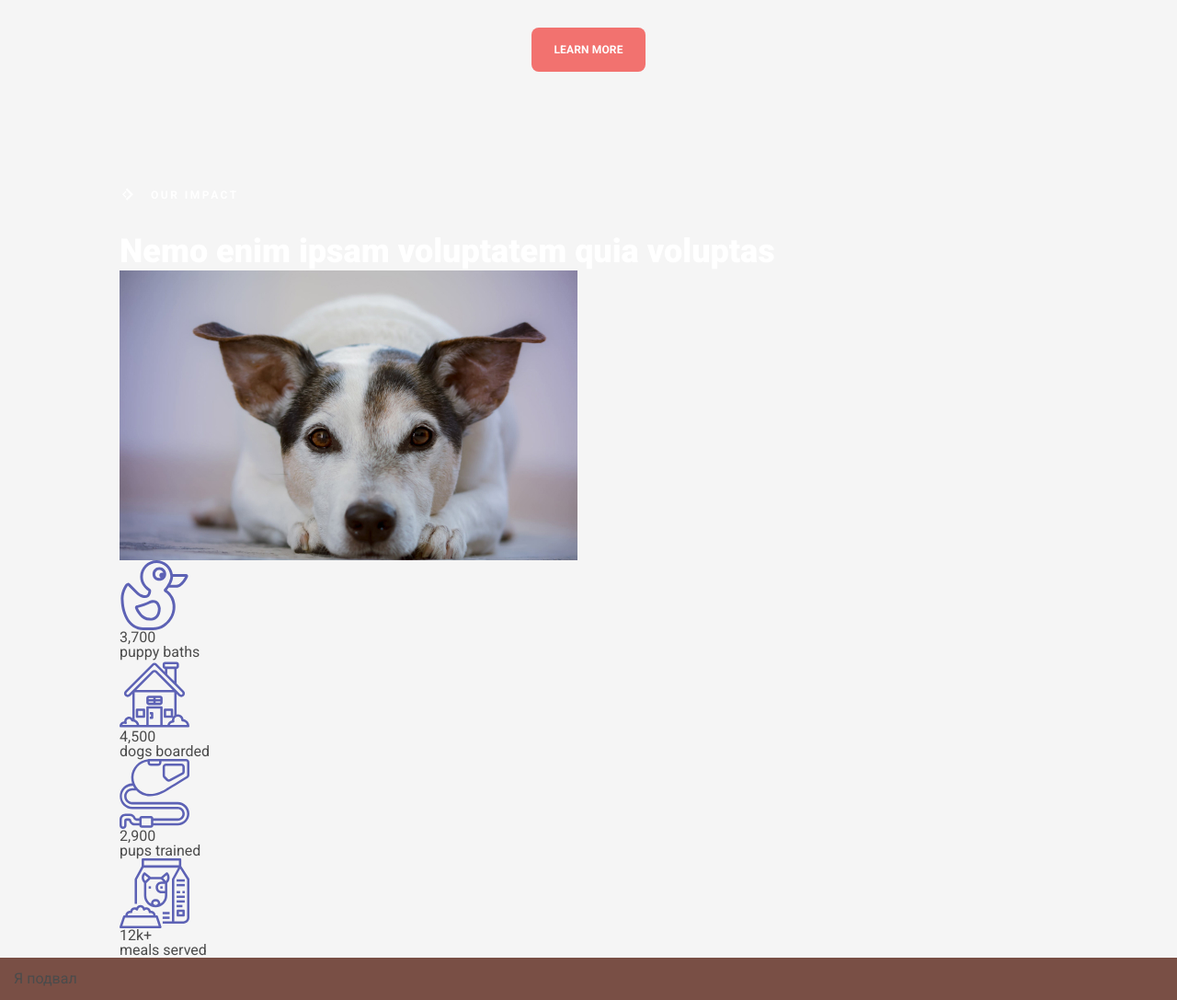
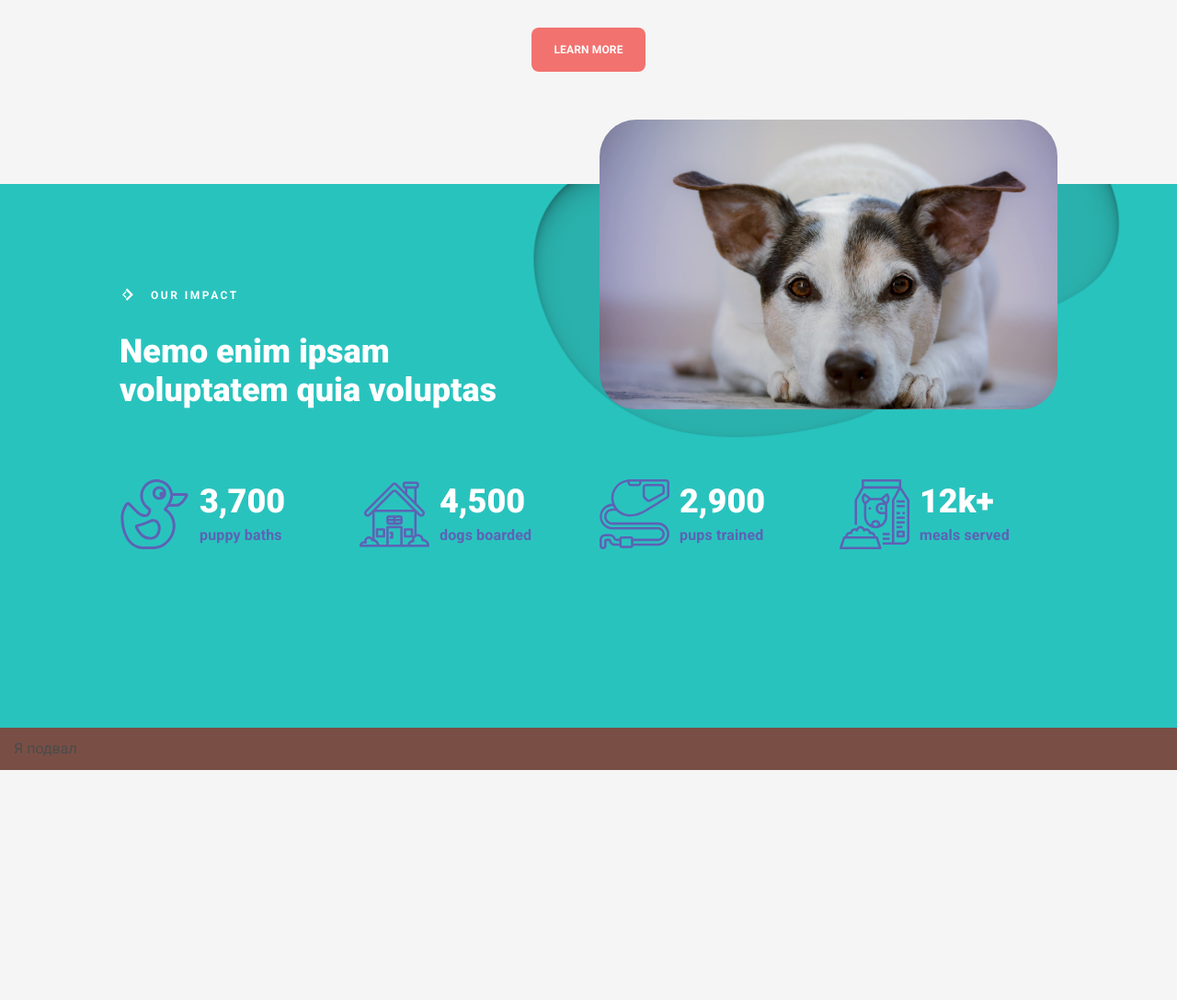
Before and after one commit to dreamsoundx/doggie-daycare, a plain HTML site: page index.html in a window 1280 px wide. Shown: the part 3100-4187 px from the top of the page at 92% size. After the commit the page ends 3937 px from the top, so only its background shows below. Drawn offline with Linux system fonts and the light colour scheme.

Commit message:
feat: finish impact scss

```diff
--- a/css/style.scss
+++ b/css/style.scss
@@ -435,70 +435,135 @@ body {
 
 .impact {
   // .impact__container
-
+  position: relative;
+  background-color: #29c3be;
   &__container {
+    position: relative;
   }
 
   // .impact__content
 
   &__content {
+    position: relative;
+    padding: 0px 0px 194px 0px;
+    &::before {
+      content: '';
+      position: absolute;
+      top: 0;
+      right: 50%;
+      transform: translate(87%, 0px);
+      width: 68%;
+      height: 100%;
+      background: url('../assets/impact/img/decor.png') 0 0 / 100% no-repeat;
+    }
+  }
+
+  // .impact__row
+
+  &__row {
+    position: relative;
+    display: flex;
+    margin: 0px -12px;
+    &:not(:last-child) {
+      margin-bottom: 76px;
+    }
   }
 
   // .impact__body
 
   &__body {
+    align-self: flex-end;
+    padding: 20px 12px 0px 12px;
+    flex: 0 1 50%;
   }
 
   // .impact__header
 
   &__header {
+    // padding: 20px 0px 0px 0px;
+    max-width: 420px;
   }
 
   // .impact__image
 
   &__image {
+    flex: 0 1 50%;
+    padding: 0px 12px;
+    margin: -6.7% 0px 0px 0px;
   }
 
   // .impact__img
 
   &__img {
+    max-width: 100%;
+    border-radius: 40px;
   }
 
   // .impact__items
 
   &__items {
+    display: flex;
+    flex-wrap: wrap;
+    align-items: flex-start;
+    margin: 0px -12px;
+    row-gap: 24px;
   }
 
   // .impact__item
 
   &__item {
+    flex: 1 1 25%;
+    padding: 0px 12px;
+    min-width: 205px;
   }
 }
 
 .item-impact {
+  display: flex;
+  align-items: flex-start;
+  column-gap: 11px;
   // .item-impact__icon
 
   &__icon {
+    flex: 0 0 76px;
+    height: 76px;
+    display: flex;
+    justify-content: center;
+    align-items: flex-end;
   }
 
   // .item-impact__img
 
   &__img {
+    max-width: 100%;
+    max-height: 76px;
   }
 
   // .item-impact__body
 
   &__body {
+    align-self: center;
   }
 
   // .item-impact__value
 
   &__value {
+    font-weight: 900;
+    font-size: 36px;
+    line-height: 117%;
+    color: #ffffff;
+    &:not(:last-child) {
+      margin-bottom: 3px;
+    }
   }
 
   // .item-impact__text
 
   &__text {
+    font-weight: 700;
+    line-height: 150%;
+    letter-spacing: 0.15px;
+    color: #5d62b5;
   }
 }
 
--- a/index.html
+++ b/index.html
@@ -164,8 +164,8 @@
       <section class="impact">
         <div class="impact__container">
           <div class="impact__content">
-            <div class="impact__body">
-              <div class="impact__content">
+            <div class="impact__row">
+              <div class="impact__body">
                 <div class="impact__header titles">
                   <div class="titles__label titles__label_white">Our impact</div>
                   <h2 class="titles__item titles__item_white">Nemo enim ipsam voluptatem quia voluptas</h2>
```
Also changed, not shown: css/style.css.
